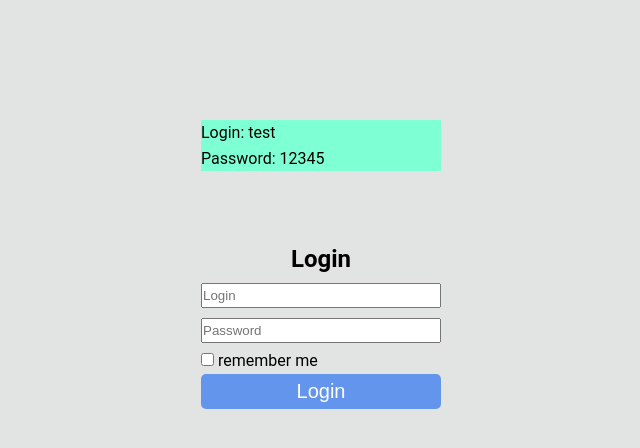
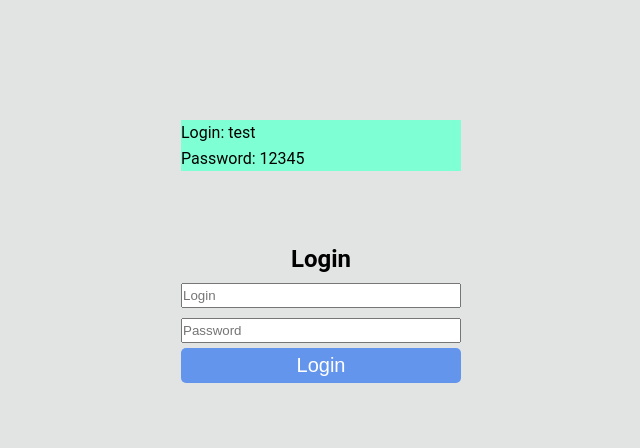
Before and after one commit to AlexanderKudryavsky/task-tracker, a React (Create React App) app: page /login in a window 1280 px wide. Shown: the top 448 px of the page, without its empty margins (319-959 px from the left). Built offline with nearby package versions, Linux system fonts and the light colour scheme.

Commit message:
add auth validation

```diff
--- a/src/components/Login/Login.js
+++ b/src/components/Login/Login.js
@@ -2,10 +2,12 @@ import React from 'react';
 import {Field, reduxForm} from "redux-form";
 import './Login.scss'
 import {connect} from 'react-redux';
-import {
-    onLoginThunkCreator
-} from "./../../redux/authReducer";
+import {onLoginThunkCreator} from "./../../redux/authReducer";
 import {Redirect} from "react-router-dom";
+import {required, maxLength} from "../../validations/validations";
+import {Input} from "../../validations/FormControls/FormControls";
+
+const maxLength15 = maxLength(15);
 
 let LoginForm = (props) => {
     if(props.user){
@@ -14,14 +16,14 @@ let LoginForm = (props) => {
     return(
             <form  onSubmit={props.handleSubmit}>
                 <div>
-                    <Field className={'login-form-field'} placeholder={'Login'} name={'login'} component={'input'}/>
+                    <Field className={'login-form-field'} validate={[required, maxLength15]} placeholder={'Login'} name={'login'} component={Input}/>
                 </div>
                 <div>
-                    <Field className={'login-form-field'} placeholder={'Password'} name={'password'} component={'input'} type={'password'}/>
+                    <Field className={'login-form-field'} validate={[required, maxLength15]} placeholder={'Password'} name={'password'} component={Input} type={'password'}/>
                 </div>
-                <div>
-                    <Field className={'login-form-checkbox'} component={'input'} name={'rememberMe'} type='checkbox'/> remember me
-                </div>
+                {/*<div>*/}
+                    {/*<Field className={'login-form-checkbox'} component={'input'} name={'rememberMe'} type='checkbox'/> remember me*/}
+                {/*</div>*/}
                 <div>
                     <button className={'login-form-btn'}>Login</button>
                 </div>
--- a/src/components/Login/Login.scss
+++ b/src/components/Login/Login.scss
@@ -1,5 +1,5 @@
 .login-form{
-  width: 30vh;
+  width: 35vh;
   margin: 30vh auto;
   position: relative;
 
@@ -22,7 +22,7 @@
   }
 }
 .exampleUser{
-  width: 30vh;
+  width: 35vh;
   background: aquamarine;
   position: absolute;
   top: -15vh;
--- a/src/components/NewPage/NewPage.js
+++ b/src/components/NewPage/NewPage.js
@@ -42,7 +42,7 @@ class NewPage extends React.Component {
     };
 
     render() {
-        {if(!this.props.isAuth){return <Redirect to={'/login'}/>}}
+        {if(!this.props.isAuth){return <Redirect to='/login'/>}}
 
         return (
             <div>
--- /dev/null
+++ b/src/validations/FormControls/FormControls.js
@@ -0,0 +1,14 @@
+import React from 'react';
+import './FormControls.scss'
+
+export const Input = ({input, meta, ...props}) => {
+    let hasError = meta.error && meta.touched;
+    return(
+        <div className={`form-controls ${hasError && 'error'}`}>
+            <div>
+                <input {...input} {...props}/>
+            </div>
+            {hasError && <span>{meta.error}</span>}
+        </div>
+    )
+};
--- /dev/null
+++ b/src/validations/FormControls/FormControls.scss
@@ -0,0 +1,11 @@
+.form-controls.error input{
+  border: solid 1px DarkRed;
+}
+.form-controls span{
+  color: DarkRed;
+}
+.form-controls span:before{
+  content: url("./../../img/warning.png");
+  margin-right: 5px;
+  color: DarkRed;
+}
--- /dev/null
+++ b/src/validations/validations.js
@@ -0,0 +1,6 @@
+export const required = value => {
+    if(value)return undefined;
+    return "Required"
+};
+export const maxLength = max => value =>
+    value && value.length > max ? `Must be ${max} characters or less` : undefined;
```
Also changed, not shown: src/img/warning.png (added).
